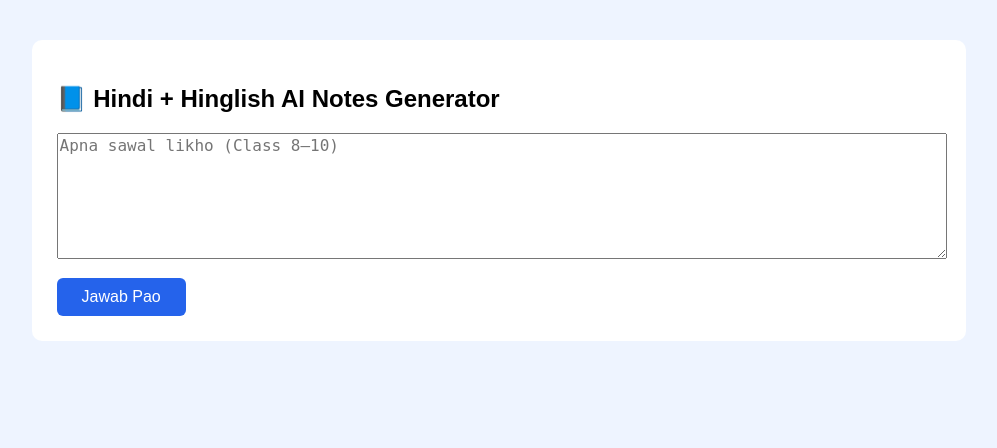
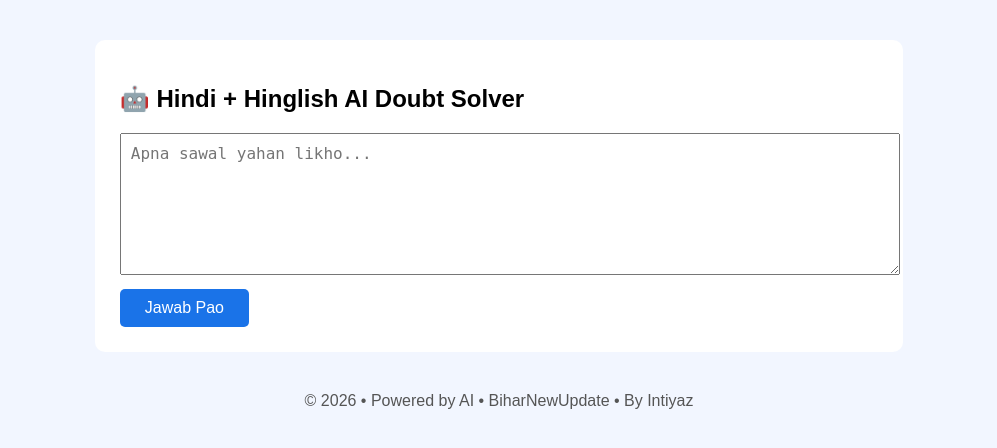
Before and after one commit to biharnewupdateofficial/hindi-ai-tool, a Flask app: page / in a window 1280 px wide. Shown: the top 448 px of the page, without its empty margins (141-1138 px from the left). Run offline with Flask 3, Linux system fonts and the light colour scheme.

Commit message:
final emoji based exam notes

```diff
--- a/app.py
+++ b/app.py
@@ -1,86 +1,81 @@
 from flask import Flask, render_template, request
+from flask_limiter import Limiter
+from flask_limiter.util import get_remote_address
+import openai
 import os
-from openai import OpenAI
-from dotenv import load_dotenv
-
-load_dotenv()
 
 app = Flask(__name__)
-client = OpenAI(api_key=os.getenv("OPENAI_API_KEY"))
 
-def clean_format(text):
-    """
-    Answer ko proper notes format me todta hai
-    """
-    html = ""
-    lines = text.split("\n")
+# Rate limiting (basic protection)
+limiter = Limiter(
+    get_remote_address,
+    app=app,
+    default_limits=["10 per minute"]
+)
 
-    for line in lines:
-        line = line.strip()
+# OpenAI API Key (Render env variable)
+openai.api_key = os.getenv("OPENAI_API_KEY")
 
-        if line.startswith("INTRODUCTION:"):
-            html += "<h3>📘 Introduction</h3>"
-        elif line.startswith("DEFINITION:"):
-            html += "<h3>📗 Definition</h3>"
-        elif line.startswith("POINTS:"):
-            html += "<h3>📌 Important Points</h3><ul>"
-        elif line.startswith("EXAMPLE:"):
-            html += "</ul><h3>🧮 Examples</h3><ul>"
-        elif line.startswith("SUMMARY:"):
-            html += "</ul><h3>📝 Exam Summary</h3><ul>"
-        elif line.startswith("-"):
-            html += f"<li>{line[1:].strip()}</li>"
-        elif line == "":
-            continue
-        else:
-            html += f"<p>{line}</p>"
+def format_prompt(question):
+    return f"""
+You are an expert Indian school teacher (Class 6–12).
 
-    html += "</ul>"
-    return html
+Rules:
+- Language: Simple Hindi + Hinglish
+- Style: Exam-oriented, clean, structured
+- Use topic-based emojis automatically
+- Clear separation: important vs extra
 
-@app.route("/", methods=["GET", "POST"])
-def index():
-    answer = ""
-    if request.method == "POST":
-        question = request.form["question"]
+Emoji mapping:
+Maths → 🧮 ➕ ➗ 📐
+Science → 🔬 ⚡ 🌱 🧪
+History → 🏛️ 📜 🗺️
+Geography → 🌍 🧭 ⛰️
+Civics → 🏛️ ⚖️
+Economics → 💰 📊
+Computer → 💻 🤖
 
-        prompt = f"""
-Tum ek experienced Indian school teacher ho.
-Jawab sirf NOTES format me do.
-Extra baat nahi, sirf padhne layak points.
+STRICT FORMAT ONLY:
 
-STRICT FORMAT FOLLOW KARO (mandatory):
+📌 Topic Overview
+(short intro – 2 lines)
 
-INTRODUCTION:
-- sirf 2–3 short lines
+📘 Definition
+(clear & exam-ready)
 
-DEFINITION:
-- ekdum exam language me
+🧮 Important Formula / Key Points
+(if applicable)
 
-POINTS:
-- sirf yaad karne wale points
-- numbering / bullets me
+✍️ Step-by-Step Explanation
+(numbered points only)
 
-EXAMPLE:
-- 1 ya 2 example max
+📝 Solved Example / Illustration
+(simple, clean)
 
-SUMMARY:
-- exam ke liye kya yaad rakhe
+📌 Exam Tips ⭐
+(2–3 must-remember points)
 
 Question:
 {question}
 """
 
-        response = client.chat.completions.create(
-            model="gpt-4o-mini",
-            messages=[{"role": "user", "content": prompt}],
-            temperature=0.3
+@app.route("/", methods=["GET", "POST"])
+@limiter.limit("5 per minute")
+def index():
+    answer = ""
+    if request.method == "POST":
+        question = request.form.get("question")
+
+        response = openai.ChatCompletion.create(
+            model="gpt-3.5-turbo",
+            messages=[
+                {"role": "user", "content": format_prompt(question)}
+            ]
         )
 
-        raw = response.choices[0].message.content
-        answer = clean_format(raw)
+        answer = response.choices[0].message.content
 
     return render_template("index.html", answer=answer)
 
 if __name__ == "__main__":
-    app.run(debug=True)
+    app.run(host="0.0.0.0", port=10000)
--- a/templates/index.html
+++ b/templates/index.html
@@ -1,14 +1,15 @@
 <!DOCTYPE html>
-<html>
+<html lang="en">
 <head>
-    <title>Hindi + Hinglish AI Notes</title>
+<meta charset="UTF-8">
+<title>Hindi + Hinglish AI Doubt Solver</title>
 <style>
 body {
-            font-family: Arial;
-            background: #eef4ff;
+    font-family: Arial, sans-serif;
+    background: #f2f6ff;
 }
-        .box {
-            width: 70%;
+.container {
+    width: 60%;
     margin: 40px auto;
     background: white;
     padding: 25px;
@@ -17,52 +18,54 @@
 textarea {
     width: 100%;
     height: 120px;
+    padding: 10px;
     font-size: 16px;
 }
 button {
-            margin-top: 15px;
-            padding: 10px 25px;
-            font-size: 16px;
-            background: #2563eb;
+    background: #1a73e8;
     color: white;
     border: none;
-            border-radius: 6px;
+    padding: 10px 25px;
+    margin-top: 10px;
+    font-size: 16px;
+    cursor: pointer;
+    border-radius: 5px;
 }
 .answer {
+    margin-top: 25px;
+    background: #eef5ff;
+    padding: 20px;
+    border-left: 5px solid #1a73e8;
+    white-space: pre-wrap;
+}
+footer {
+    text-align: center;
     margin-top: 30px;
-            background: #f5f9ff;
-            padding: 20px;
-            border-left: 6px solid #2563eb;
-        }
-        h3 {
-            color: #1e3a8a;
-            margin-top: 20px;
-        }
-        ul {
-            margin-left: 20px;
-        }
-        li {
-            margin-bottom: 8px;
+    color: #555;
 }
 </style>
 </head>
+
 <body>
+<div class="container">
+    <h2>🤖 Hindi + Hinglish AI Doubt Solver</h2>
 
-<div class="box">
-    <h2>📘 Hindi + Hinglish AI Notes Generator</h2>
-
-    <form method="POST">
-        <textarea name="question" placeholder="Apna sawal likho (Class 8–10)"></textarea>
+    <form method="post">
+        <textarea name="question" placeholder="Apna sawal yahan likho..." required></textarea>
         <br>
         <button type="submit">Jawab Pao</button>
     </form>
 
     {% if answer %}
     <div class="answer">
-        {{ answer | safe }}
+        <h3>AI ka Jawab:</h3>
+        {{ answer }}
     </div>
     {% endif %}
 </div>
 
+<footer>
+© 2026 • Powered by AI • BiharNewUpdate • By Intiyaz
+</footer>
 </body>
 </html>
```
Lines whose indentation alone changed are shown as unchanged.
